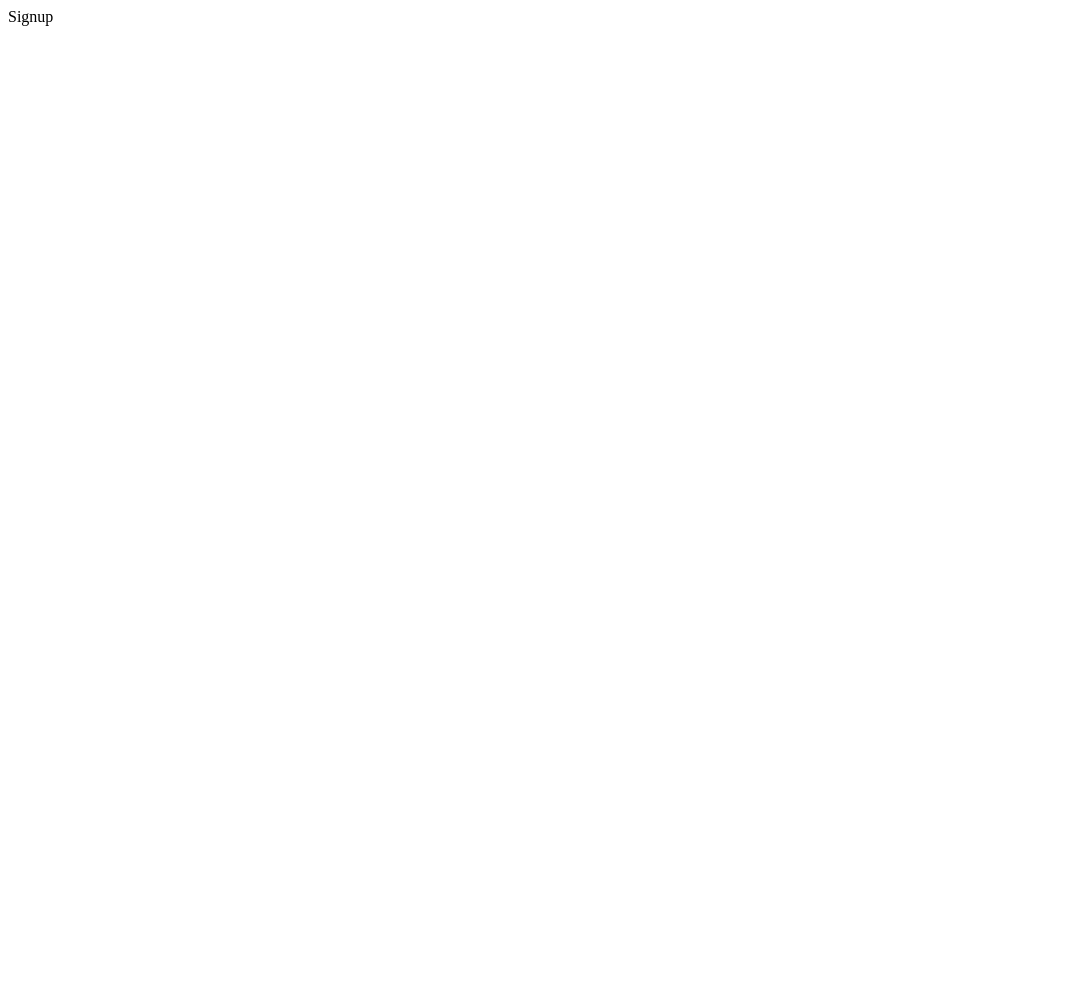
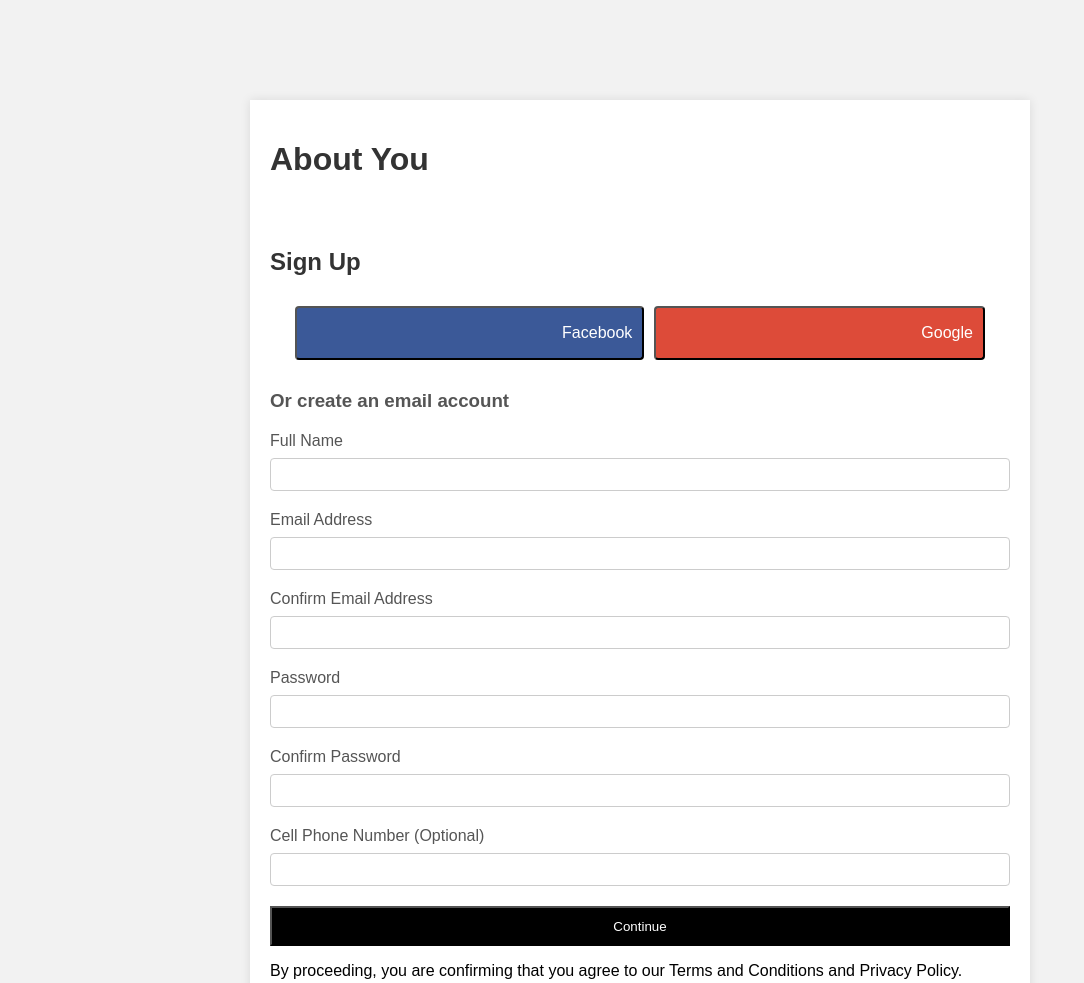
Before and after one commit to karnking/SkinStore, a plain HTML site: page signup.html in a window 1280 px wide. Shown: the top 983 px of the page, without its empty margins (0-1084 px from the left). Before the commit the page ends 800 px from the top, so only its background shows below. Drawn offline with Linux system fonts and the light colour scheme.

Commit message:
added signup rough code

```diff
--- a/signup.html
+++ b/signup.html
@@ -8,7 +8,36 @@
     <link rel="stylesheet" href="./styles/signup.css">
 </head>
 <body>
-    <div id="signup">Signup</div>
+    <div id="signup">
+        <div class="container">
+            <div class="box">
+              <h1>About You</h1>
+              <h2>Sign Up</h2>
+              <div class="signup-buttons">
+                <button class="facebook"><span class="icon"></span>Facebook</button>
+                <button class="google"><span class="icon"></span>Google</button>
+              </div>
+              <h3>Or create an email account</h3>
+              <div class="line"></div>
+              <form class="signup-form" action="/signup" method="post">
+                <label for="full-name">Full Name</label>
+                <input type="text" id="full-name" name="full-name" required>
+                <label for="email">Email Address</label>
+                <input type="email" id="email" name="email" required>
+                <label for="confirm-email">Confirm Email Address</label>
+                <input type="email" id="confirm-email" name="confirm-email" required>
+                <label for="password">Password</label>
+                <input type="password" id="password" name="password" required>
+                <label for="confirm-password">Confirm Password</label>
+                <input type="password" id="confirm-password" name="confirm-password" required>
+                <label for="phone-number">Cell Phone Number (Optional)</label>
+                <input type="tel" id="phone-number" name="phone-number">
+                <button class="continue-buttons" type="submit">Continue</button>
+                <p>By proceeding, you are confirming that you agree to our Terms and Conditions and Privacy Policy.</p>
+              </form>
+            </div>
+          </div>
+    </div>
 </body>
 <script src="./scripts/signup.js"></script>
 </html>
--- a/styles/signup.css
+++ b/styles/signup.css
@@ -0,0 +1,115 @@
+body {
+    font-family: Arial, sans-serif;
+    margin: 0;
+    padding: 0;
+    background-color: #f2f2f2;
+    width: auto;
+  }
+
+  .container {
+    display: flex;
+    max-width: 800px;
+    margin: 100px auto;
+  }
+
+  .box {
+    flex: 1;
+    margin: 0 10px;
+    padding: 20px;
+    background-color: #fff;
+    box-shadow: 0 0 10px rgba(0, 0, 0, 0.1);
+
+  }
+
+  h1 {
+    text-align: left;
+    color: #333;
+    margin-bottom: 70px;
+    font-style:"Times New Roman", Times, serif;
+  }
+
+  h2 {
+    text-align: left;
+    color: #333;
+    margin-bottom: 30px;
+  }
+
+  h3 {
+    text-align: left;
+    color: #555;
+    margin-top: 30px;
+  }
+
+  .signup-buttons {
+    display: flex;
+    justify-content: center;
+    margin-top: 20px;
+  }
+
+  .signup-buttons button {
+    padding: 10px;
+
+    border-radius: 4px;
+    color: #000;
+    font-size: 16px;
+    cursor: pointer;
+    display: flex;
+    align-items: center;
+
+  }
+
+  .signup-buttons button.facebook {
+    background-color: #3b5998;
+    color: #fff;
+    margin-right: 5px;
+  }
+
+  .signup-buttons button.google {
+    background-color: #dd4b39;
+    color: white;
+    margin-left: 5px;
+  }
+
+  .signup-buttons button .icon {
+    margin-right: 5px;
+    width: 250px;
+    height: 30px;
+    display: inline-block;
+  }
+
+  .signup-form {
+    margin-top: 20px;
+  }
+
+  .signup-form label {
+    display: block;
+    margin-bottom: 8px;
+    color: #555;
+  }
+
+  .signup-form input {
+    width: 100%;
+    padding: 8px;
+    margin-bottom: 20px;
+    border: 1px solid #ccc;
+    border-radius: 4px;
+    box-sizing: border-box;
+  }
+
+  .signup-form input[type="text"],
+  .signup-form input[type="email"],
+  .signup-form input[type="password"],
+  .signup-form input[type="tel"] {
+    width: 100%;
+  }
+
+  .signup-form .line {
+    margin: 20px 0;
+    border-top: 1px solid #ccc;
+  }
+  .continue-buttons{
+    width: 100%;
+    height: 40px;
+    background-color: black;
+    color: white;
+  }
```
